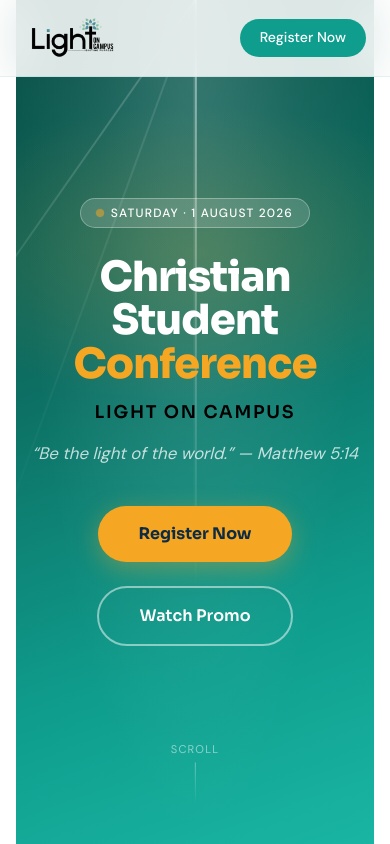
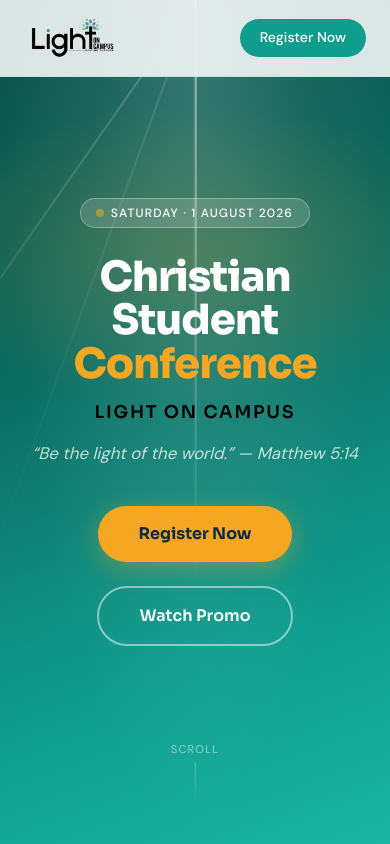
Before and after one commit to RoselineDC/light-on-cumpas-rsvp, a Next.js app in the folder light-on-campus/: page / in a window 390 px wide. Shown: the top 844 px of the page. Built offline with nearby package versions, Linux system fonts and the light colour scheme.

Commit message:
fix mobile resolution

```diff
--- a/light-on-campus/app/page.tsx
+++ b/light-on-campus/app/page.tsx
@@ -11,7 +11,7 @@ export default function Home() {
   return (
     <>
       <Navbar />
-      <main className="w-full max-w-screen-2xl mx-auto px-4">
+      <main >
         <Hero />
         <Details />
         <Expect />
```
